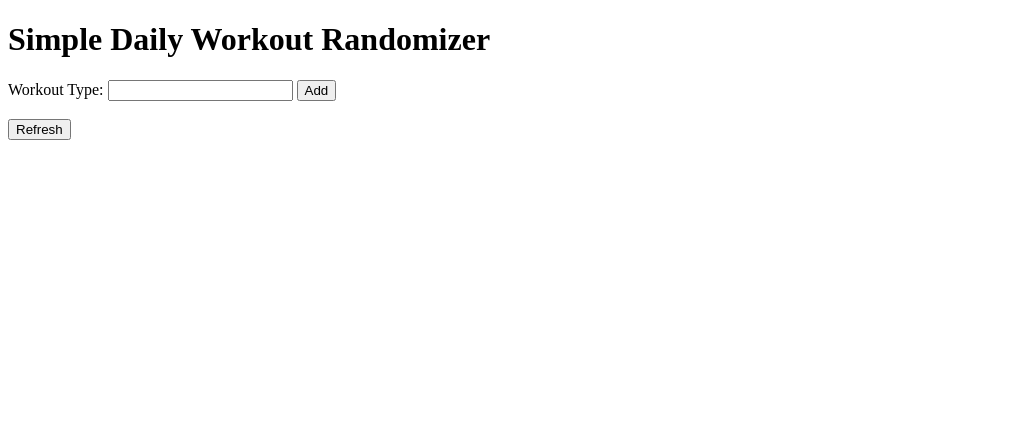
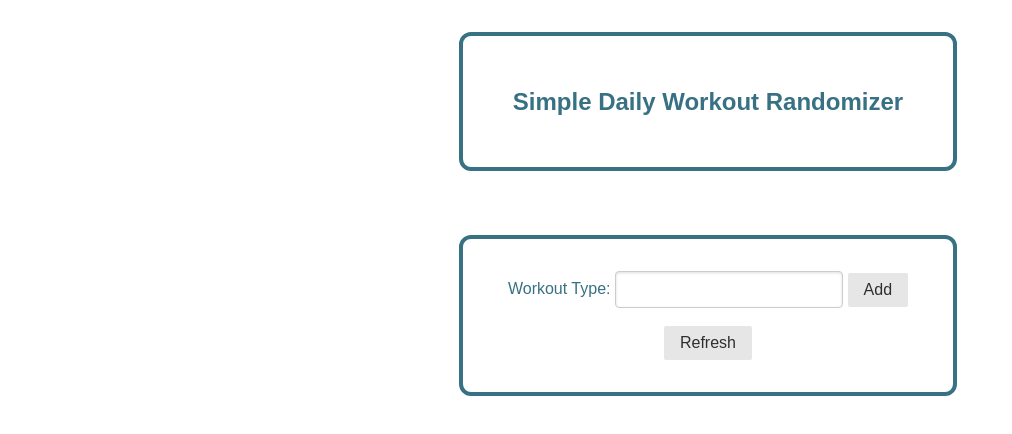
Before and after one commit to s4lvi/scratchpad, a plain HTML site: page simple_frontend/index.html in a window 1280 px wide. Shown: the whole page, without its empty margins (0-1012 px from the left). Drawn offline with nearby package versions, Linux system fonts and the light colour scheme.

Commit message:
style changes

```diff
--- a/simple_frontend/index.html
+++ b/simple_frontend/index.html
@@ -1,17 +1,33 @@
 <!DOCTYPE html>
 <html>
     <head>
+        <link rel="stylesheet" href="https://unpkg.com/purecss@2.0.0/build/pure-min.css" integrity="" crossorigin="anonymous">
+        <link rel="stylesheet" href="style.css">
     </head>
     <body>
-        <h1>Simple Daily Workout Randomizer</h1>
-        <div id="content-area">
+        <div class="pure-g">
+            <div class="pure-u-1-3"></div>
+            <div class="card pure-u-1-3">
+                <h2>Simple Daily Workout Randomizer</h2>
+                <div id="content-area">
 
+                </div>
+            </div>
+            <div class="pure-u-1-3"></div>
         </div>
-        <label>Workout Type: </label>
-        <input id="workout-input" type="text"></input>
-        <button onclick="update()">Add</button>
-        <br /><br />
-        <button onclick="refresh()">Refresh</button>
+        <div class="pure-g">
+            <div class="pure-u-1-3"></div>
+            <div class="card pure-u-1-3">
+                <form class="pure-form" id="form">
+                    <label for="workout-input">Workout Type: </label>
+                    <input id="workout-input" type="text"></input>
+                    <button class="pure-button" onclick="update()">Add</button>
+                    <br /><br />
+                    <button class="pure-button" onclick="refresh()">Refresh</button>
+                </form>
+            </div>
+            <div class="pure-u-1-3"></div>
+        </div>
     </body>
     <script src="workout.js"></script>
 </html>
--- /dev/null
+++ b/simple_frontend/style.css
@@ -0,0 +1,17 @@
+html {
+    font-family: Verdana, Geneva, sans-serif;
+    color: rgb(55, 113, 131);
+    text-align: center;
+}
+
+.card {
+    border: 4px solid rgb(55, 113, 131);
+    margin: 2em;
+    padding: 2em;
+    border-radius: 12px;
+}
+
+li {
+    text-align: right;
+    list-style: none;
+}
--- a/simple_frontend/workout.js
+++ b/simple_frontend/workout.js
@@ -1,4 +1,13 @@
 var workouts = new Map();
+
+var form = document.getElementById("form");
+
+function handleForm(event) {
+    event.preventDefault();
+}
+
+form.addEventListener('submit', handleForm);
+
 
 function update() {
     let type = document.getElementById("workout-input");
```
